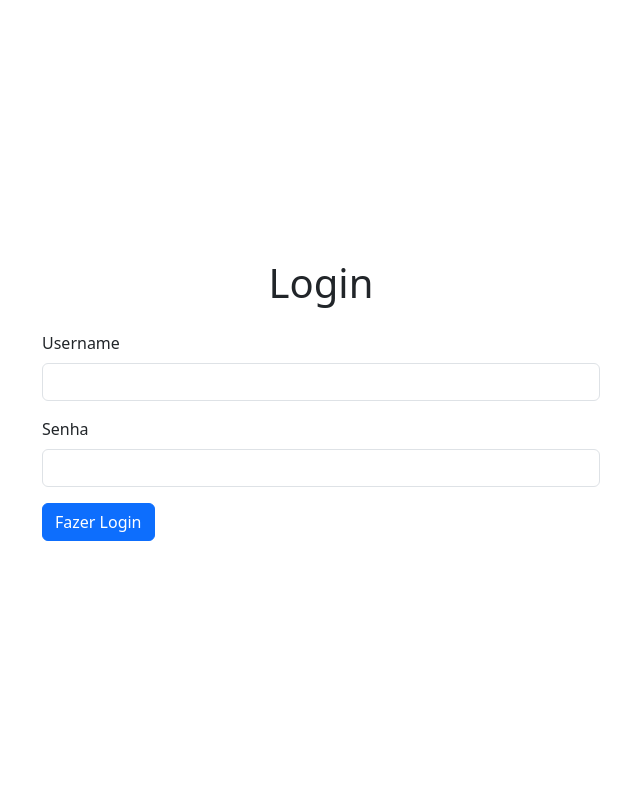
After one commit to anleaes/2025-1-A3-UDWMJ-FAPA-03, a Django app: page /contas/login/ in a window 1280 px wide. The commit adds this page. Shown: the whole page, without its empty margins (319-959 px from the left). Run offline with Django 5.2, Linux system fonts and the light colour scheme.

Commit message:
tela login user feita e nav bar mostrando o nome do user logado

```diff
--- /dev/null
+++ b/templates/accounts/user_login.html
@@ -0,0 +1,32 @@
+{% extends "base.html" %}
+
+{% block title %}
+    {{ block.super }} - Início
+{% endblock title %}
+
+{% include "../cliente/components/navbar.html" %}
+{% block body %}
+<main class="container-lg min-vh-100 d-flex justify-content-center align-items-center">
+  <div class="w-50">
+    <h1 class="text-center mb-4">Login</h1>
+
+    <form method="POST" action="" class="w-100">
+      {% csrf_token %}
+
+
+      <div class="mb-3 ">
+        <label for="exampleInputEmail1" class="form-label">Username</label>
+        <input type="text" class="form-control" id="exampleFormControlInput1" required>
+      </div>
+
+      <div class="mb-3">
+        <label for="endereco" class="form-label">Senha</label>
+        <input type="password" id="inputPassword5" class="form-control" aria-describedby="passwordHelpBlock" required>
+      </div>
+      <a class='btn btn-primary' href="{% url 'cliente:list_clientes' %}">Fazer Login</a>
+
+    </form>
+  </div>
+</main>
+
+{% endblock body %}
```
Also changed, not shown: templates/cliente/components/navbar.html (+11 -0 lines).
